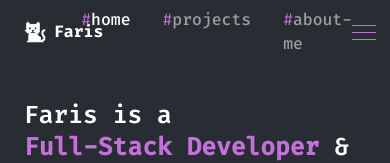
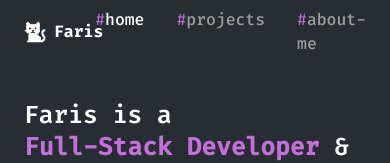
Before and after one commit to farixdev/protfolio, a Next.js app: page / in a window 390 px wide. Shown: the top 163 px of the page. Built offline with nearby package versions, Linux system fonts and the light colour scheme.

Commit message:
Remove hamburger menu button from Navbar component

```diff
--- a/src/app/components/Navbar.js
+++ b/src/app/components/Navbar.js
@@ -46,18 +46,7 @@ export function Navbar({ active }) {
           ))}
         </nav>
 
-        {/* Hamburger */}
-        <button className="md:hidden flex flex-col gap-1.5 p-2" onClick={() => setMenuOpen(!menuOpen)} aria-label="Toggle menu">
-          {[
-            menuOpen ? "rotate(45deg) translate(4px,4px)" : "none",
-            null,
-            menuOpen ? "rotate(-45deg) translate(4px,-4px)" : "none",
-          ].map((transform, i) =>
-            transform === null
-              ? <span key={i} className="block h-px w-6" style={{ backgroundColor: "#c470db", opacity: menuOpen ? 0 : 1 }} />
-              : <span key={i} className="block h-px w-6 transition-all duration-300" style={{ backgroundColor: "#c470db", transform }} />
-          )}
-        </button>
+
       </div>
 
       {/* Mobile dropdown */}
```
